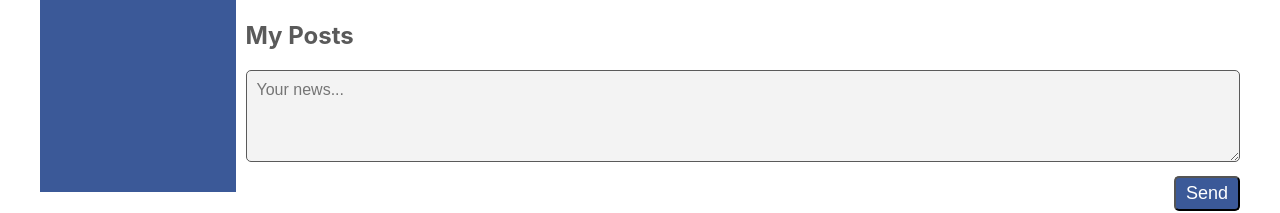
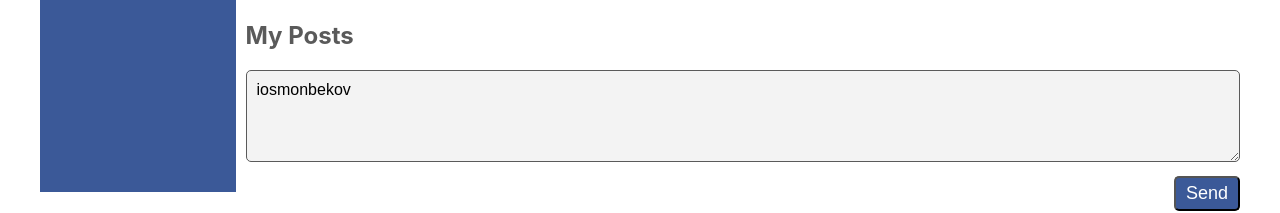
Before and after one commit to iosmonbekov/facebook-clone, a React (Create React App) app: page /profile in a window 1280 px wide. Shown: the part 407-620 px from the top of the page. Built offline with nearby package versions, Linux system fonts and the light colour scheme.

Commit message:
flux pattern

```diff
--- a/src/App.js
+++ b/src/App.js
@@ -17,7 +17,14 @@ export default function App(props) {
             <Sidebar />
             <Route
               path="/profile"
-              render={() => <Profile data={props.data.profilePage.posts} />}
+              render={() => (
+                <Profile
+                  data={props.data.profilePage.posts}
+                  newPostText={props.data.profilePage.newPostText}
+                  addPost={props.addPost}
+                  setNewPostText={props.setNewPostText}
+                />
+              )}
             />
             <Route
               path="/messages"
--- a/src/Screens/Profile/Components/MyPosts/MyPosts.js
+++ b/src/Screens/Profile/Components/MyPosts/MyPosts.js
@@ -6,12 +6,21 @@ export default function MyPosts(props) {
   let value = React.createRef();
   const addPost = () => {
     let text = value.current.value;
-    console.log(text);
+    props.addPost(text);
+    props.setNewPostText("");
+  };
+  const onChnageHandler = (text) => {
+    props.setNewPostText(text);
   };
   return (
     <div className="my-posts">
       <h2>My Posts</h2>
-      <textarea placeholder="Your news..." ref={value} />
+      <textarea
+        onChange={(e) => onChnageHandler(e.target.value)}
+        placeholder="Your news..."
+        ref={value}
+        value={props.newPostText}
+      />
       <div>
         <button onClick={addPost}>Send</button>
       </div>
--- a/src/Screens/Profile/Profile.js
+++ b/src/Screens/Profile/Profile.js
@@ -7,7 +7,12 @@ export default function Profile(props) {
   return (
     <div className="profile">
       <ProfileData />
-      <MyPosts data={props.data} />
+      <MyPosts
+        data={props.data}
+        addPost={props.addPost}
+        newPostText={props.newPostText}
+        setNewPostText={props.setNewPostText}
+      />
     </div>
   );
 }
--- a/src/index.js
+++ b/src/index.js
@@ -1,20 +1,4 @@
-import React from "react";
-import ReactDOM from "react-dom";
-import "./index.css";
-import App from "./App";
-import reportWebVitals from "./reportWebVitals";
-// Data from state
 import state from "./redux/state";
-import { addPost } from "./redux/state";
+import { renderAllTree } from "./render";
 
-ReactDOM.render(
-  <React.StrictMode>
-    <App data={state} />
-  </React.StrictMode>,
-  document.getElementById("root")
-);
-
-// If you want to start measuring performance in your app, pass a function
-// to log results (for example: reportWebVitals(console.log))
-// or send to an analytics endpoint. Learn more: https://bit.ly/CRA-vitals
-reportWebVitals();
+renderAllTree(state);
--- a/src/redux/state.js
+++ b/src/redux/state.js
@@ -1,3 +1,5 @@
+import { renderAllTree } from "../render";
+
 const state = {
   profilePage: {
     posts: [
@@ -7,6 +9,7 @@ const state = {
       { id: 4, post: "How to become a hero? " },
       { id: 5, post: "Become the best version of Yourself" },
     ],
+    newPostText: "iosmonbekov",
   },
   messagesPage: {
     receiver: [
@@ -19,11 +22,18 @@ const state = {
 };
 
 export const addPost = (text) => {
+  const index =
+    state.profilePage.posts[state.profilePage.posts.length - 1].id + 1;
   const newPost = {
-    id: 6,
+    id: index,
     post: text,
   };
   state.profilePage.posts.push(newPost);
+  renderAllTree(state);
 };
-
+export const setNewPostText = (text) => {
+  debugger;
+  state.profilePage.newPostText = text;
+  renderAllTree(state);
+};
 export default state;
--- /dev/null
+++ b/src/render.js
@@ -0,0 +1,17 @@
+import React from "react";
+import ReactDOM from "react-dom";
+import "./index.css";
+import App from "./App";
+// Data from state
+import { addPost, setNewPostText } from "./redux/state";
+
+const renderAllTree = (state) => {
+  ReactDOM.render(
+    <React.StrictMode>
+      <App data={state} addPost={addPost} setNewPostText={setNewPostText} />
+    </React.StrictMode>,
+    document.getElementById("root")
+  );
+};
+
+export { renderAllTree };
```
